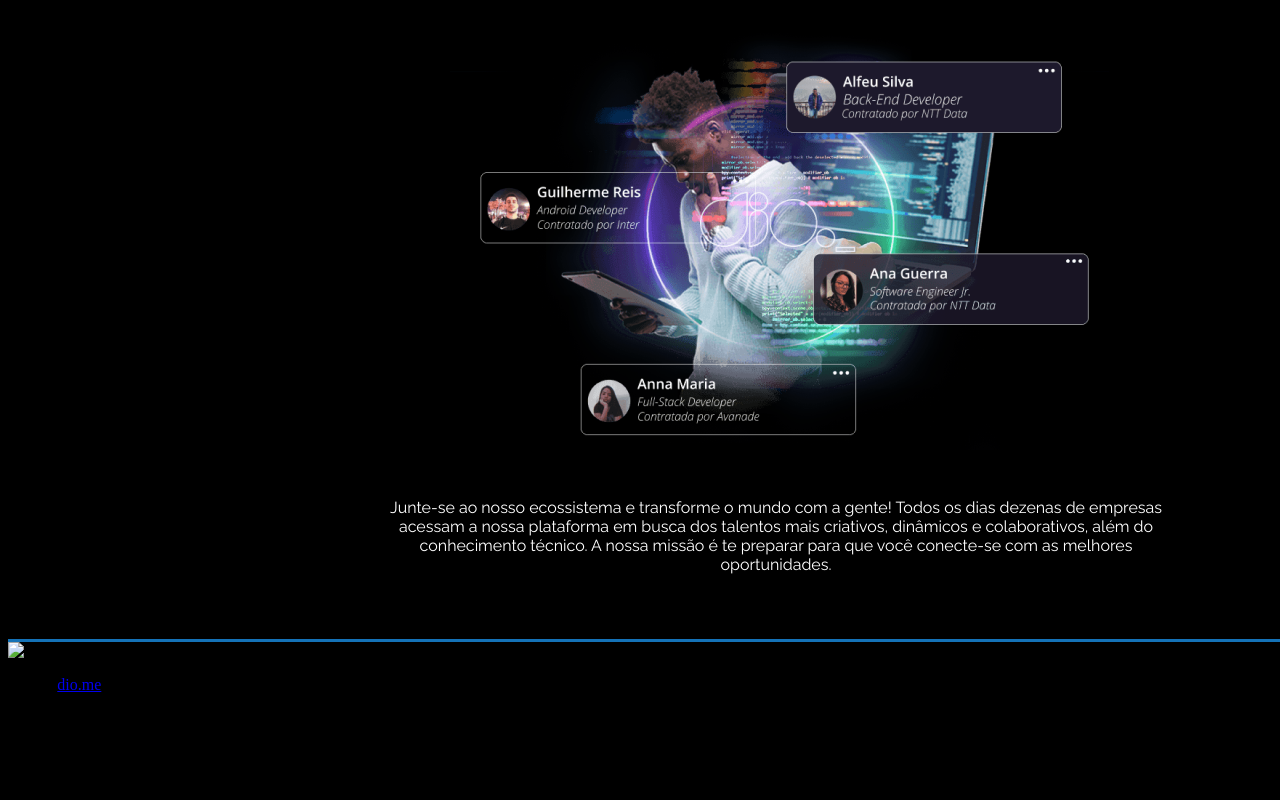
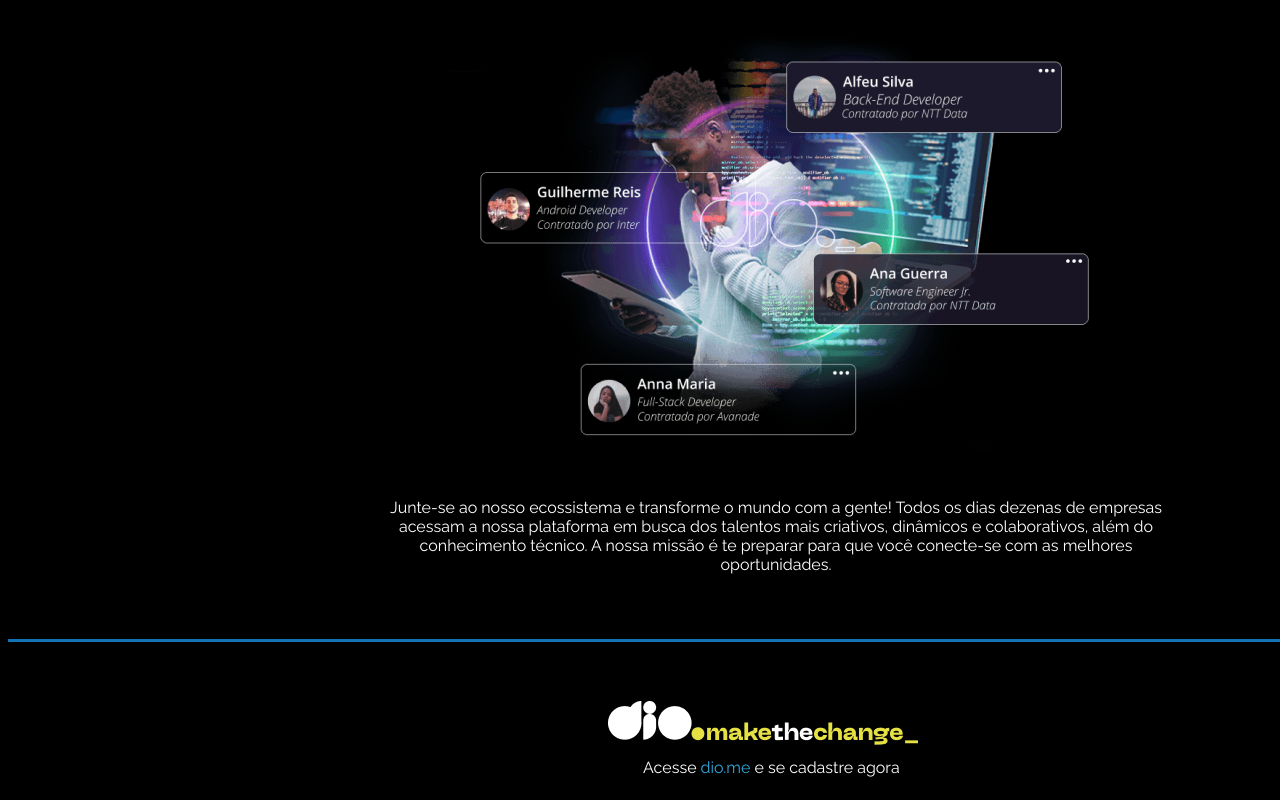
Before and after one commit to Brayan-sant/Forma-o-CSS-Web-Developer---m-dulo-I, a plain HTML site: page index.html in a window 1280 px wide. Shown: the part 1568-2368 px from the top of the page. Before the commit the page ends 2278 px from the top, so only its background shows below. Drawn offline with Linux system fonts and the light colour scheme.

Commit message:
landingpage finalizada

```diff
--- a/assets/css/style.css
+++ b/assets/css/style.css
@@ -234,3 +234,33 @@ span {
 
     color: #FFFFFF;
 }
+
+footer {
+    position: relative;
+    height: 150px;
+}
+
+.chamada-final {
+    position: absolute;
+    color: #FFFFFF;
+    font-family: 'Raleway';
+    font-style: normal;
+    font-weight: 400;
+    font-size: 16px;
+    line-height: 19px;
+    top: 100px;
+    left: 635px;
+}
+
+a {
+    text-decoration: none;
+    color: #33A8DB;
+}
+
+.dio-logo {
+    position: absolute;
+    width: 310px;
+    height: 44px;
+    left: 600px;
+    top: 59px;
+}
--- a/index.html
+++ b/index.html
@@ -52,8 +52,8 @@
     </section>
   </main>
   <footer>
-    <img class="dio-logo" src="assets/images/dio-logo.png" title="Logotipo DIO com o texto make the change" alt="Logotipo DIO com o texto make the change">
-    <p>Acesse <a href="https://dio.me">dio.me</a> e se cadastre agora</p>
+    <p class="chamada-final">Acesse <a href="https://dio.me">dio.me</a> e se cadastre agora</p>
+    <img class="dio-logo" src="assets/img/dio-logo.png" title="Logotipo DIO com o texto make the change" alt="Logotipo DIO com o texto make the change">
   </footer>
 </body>
 </html>
```
Also changed, not shown: 1 other file.
